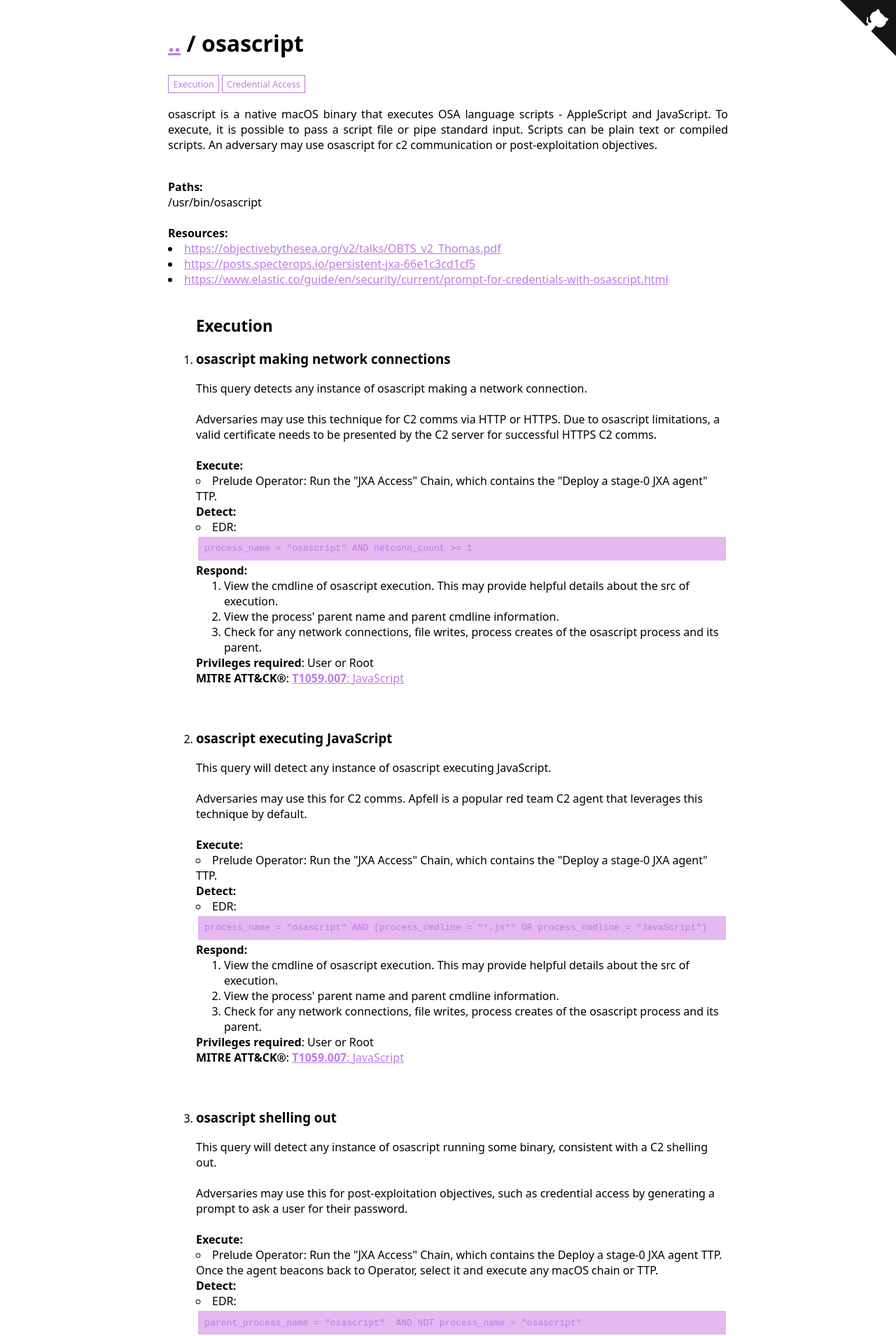
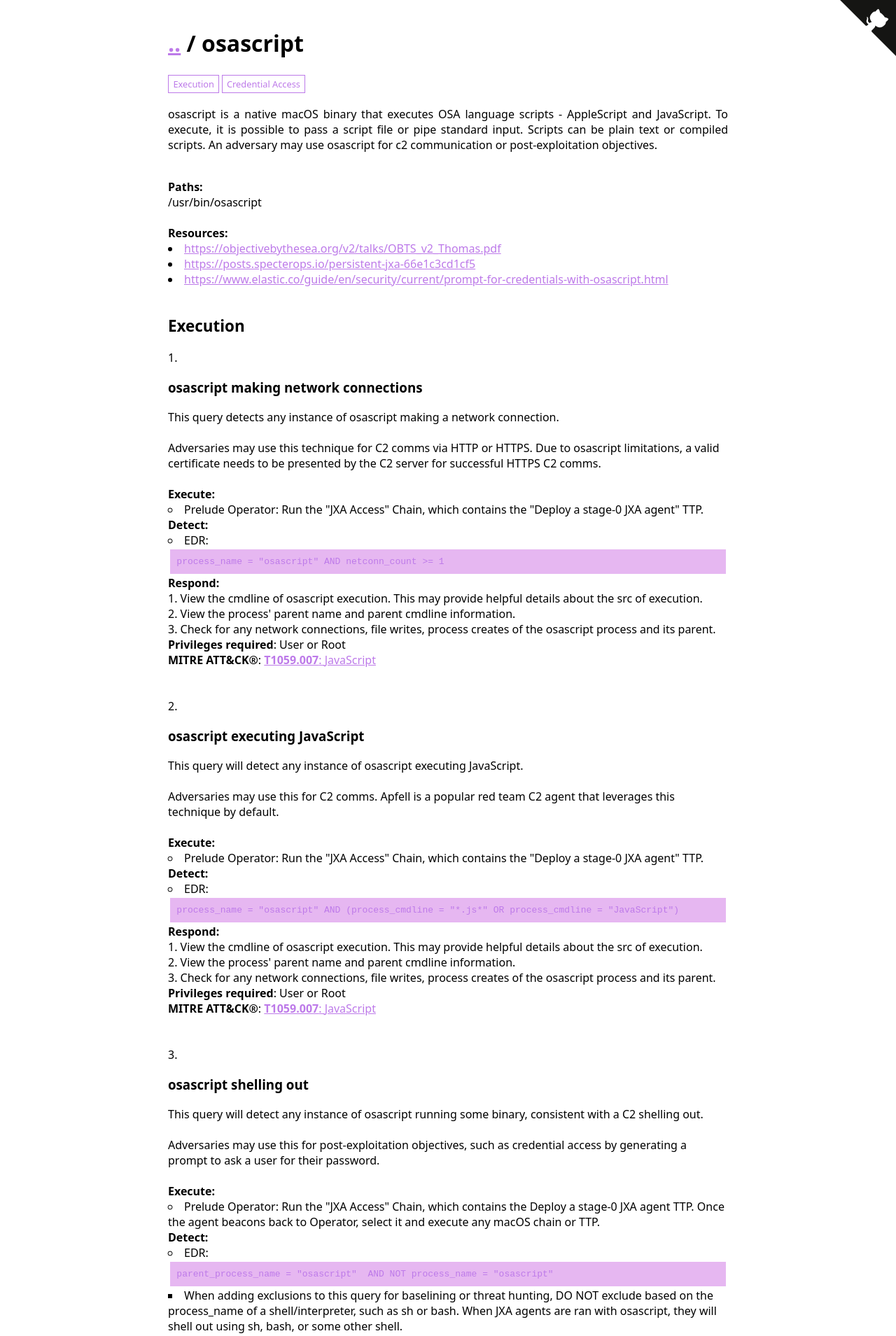
Before and after one commit to iThreatopedia/iThreatopedia.github.io, a Jekyll site: the page built from _iThreatopedia/macOS/osascript.md, in a window 1280 px wide. Shown: the top 1909 px of the page at 70% size. Built offline with Jekyll 4.4.1, drawn with Linux system fonts in a browser that asks for light colours.

Commit message:
adding css for ordered lists

```diff
--- a/assets/style.scss
+++ b/assets/style.scss
@@ -228,3 +228,9 @@ ul {
     list-style-position: inside;
     padding-left: 0;
 }
+
+ol {
+    margin: 0;
+    list-style-position: inside;
+    padding-left: 0;
+}
```
